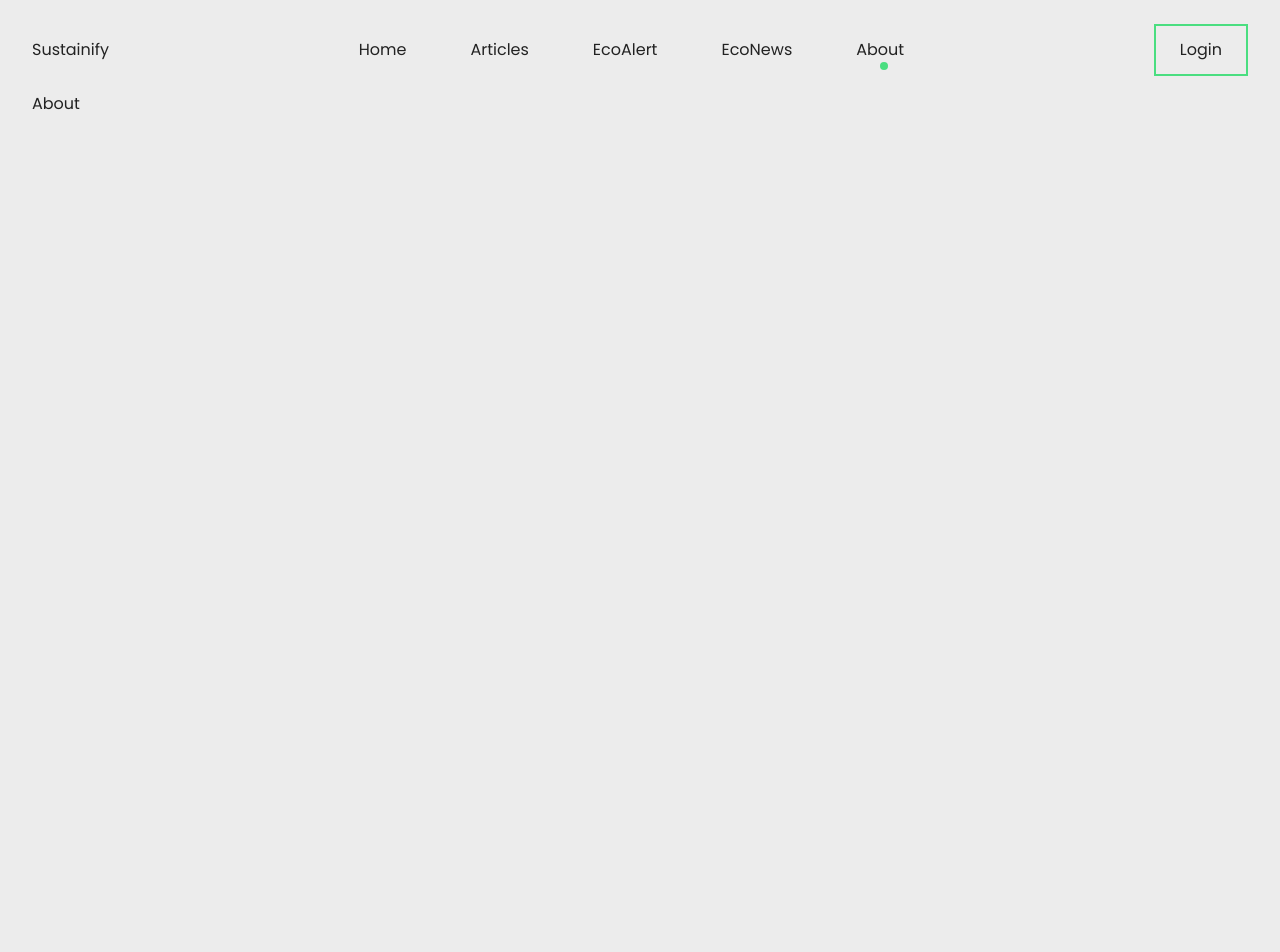
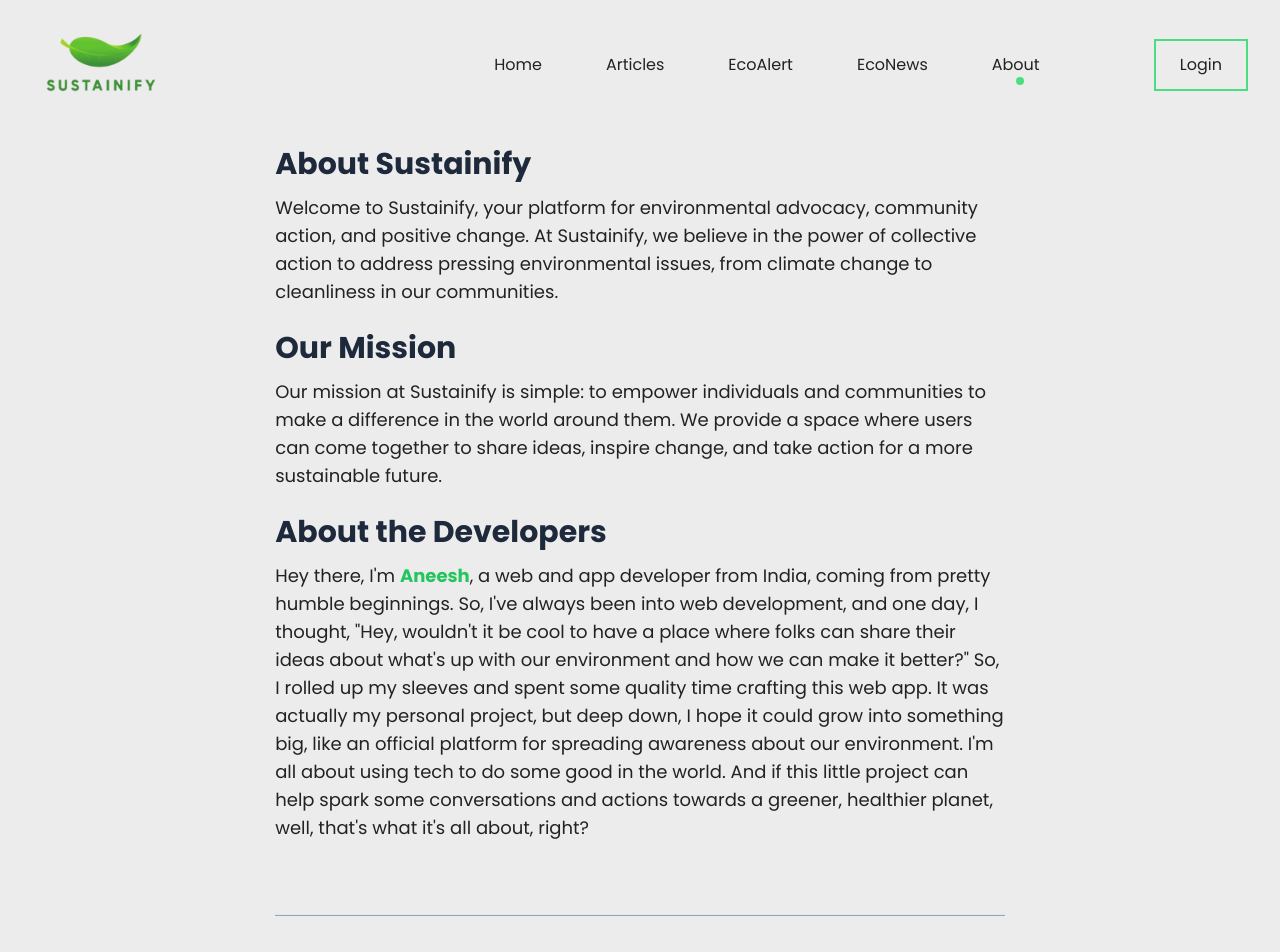
Before and after one commit to aneeshsharma72067/sustainify, a React (Vite) app: page /about in a window 1280 px wide. Shown: the top 952 px of the page. Before the commit the page ends 880 px from the top, so only its background shows below. Built offline with nearby package versions, Linux system fonts and the light colour scheme; no server answers.

Commit message:
About Page completed, New Logo added

```diff
--- a/index.html
+++ b/index.html
@@ -26,6 +26,7 @@
       type="font/ttf"
       crossorigin="anonymous"
     />
+    <link rel="preload" href="/images/logo.png" as="image">
   </head>
   <body>
     <div id="root"></div>
--- a/src/components/Navbar.jsx
+++ b/src/components/Navbar.jsx
@@ -4,6 +4,7 @@ import Button from "./Button";
 import { useFirebase } from "../context/FirebaseContext";
 import { checkIfUserLoggedIn, logout } from "../services/Firebase";
 import Loader from "./Loader";
+import Logo from "/public/images/logo.png";
 
 export default function Navbar() {
   const { user, setUser } = useFirebase();
@@ -25,7 +26,9 @@ export default function Navbar() {
       {isLoading && <Loader />}
 
       <div>
-        <NavLink to="/">Sustainify</NavLink>
+        <NavLink to="/">
+          <img src={Logo} alt="Not Found" className="w-2/5" />
+        </NavLink>
       </div>
       <div className="flex w-1/2 gap-[4rem] justify-center">
         <NavLink className="navbar__link" to="/">
--- a/src/pages/About.jsx
+++ b/src/pages/About.jsx
@@ -1,5 +1,65 @@
 import React from "react";
+import { NavLink } from "react-router-dom";
+import Logo from "/public/images/logo.png";
 
 export default function About() {
-  return <div>About</div>;
+  return (
+    <>
+      <div className="w-3/5 mx-auto my-10 flex flex-col gap-6">
+        <div className="flex flex-col gap-3">
+          <h1 className="text-3xl text-slate-800 font-bold">
+            About Sustainify
+          </h1>
+          <p className="text-lg">
+            Welcome to Sustainify, your platform for environmental advocacy,
+            community action, and positive change. At Sustainify, we believe in
+            the power of collective action to address pressing environmental
+            issues, from climate change to cleanliness in our communities.
+          </p>
+        </div>
+        <div className="flex flex-col gap-3">
+          <h1 className="text-3xl text-slate-800 font-bold">Our Mission</h1>
+          <p className="text-lg">
+            Our mission at Sustainify is simple: to empower individuals and
+            communities to make a difference in the world around them. We
+            provide a space where users can come together to share ideas,
+            inspire change, and take action for a more sustainable future.
+          </p>
+        </div>
+        <div className="flex flex-col gap-3">
+          <h1 className="text-3xl text-slate-800 font-bold">
+            About the Developers
+          </h1>
+          <p className="text-lg">
+            Hey there, I'm{" "}
+            <NavLink
+              to={"https://aneesh-dev.netlify.app"}
+              target="_blank"
+              className="text-green-500 font-semibold"
+            >
+              Aneesh
+            </NavLink>
+            , a web and app developer from India, coming from pretty humble
+            beginnings. So, I've always been into web development, and one day,
+            I thought, "Hey, wouldn't it be cool to have a place where folks can
+            share their ideas about what's up with our environment and how we
+            can make it better?" So, I rolled up my sleeves and spent some
+            quality time crafting this web app. It was actually my personal
+            project, but deep down, I hope it could grow into something big,
+            like an official platform for spreading awareness about our
+            environment. I'm all about using tech to do some good in the world.
+            And if this little project can help spark some conversations and
+            actions towards a greener, healthier planet, well, that's what it's
+            all about, right?
+          </p>
+        </div>
+        <br />
+        <hr className="h-[2px] w-full bg-slate-400" />
+        <div className="w-full flex items-center justify-center">
+          <img src={Logo} alt="Not Found" className="w-1/3" />
+        </div>
+        <p className="text-center">© 2024 Sustainify. All rights reserved.</p>
+      </div>
+    </>
+  );
 }
```
Also changed, not shown: public/images/logo.png (added).
